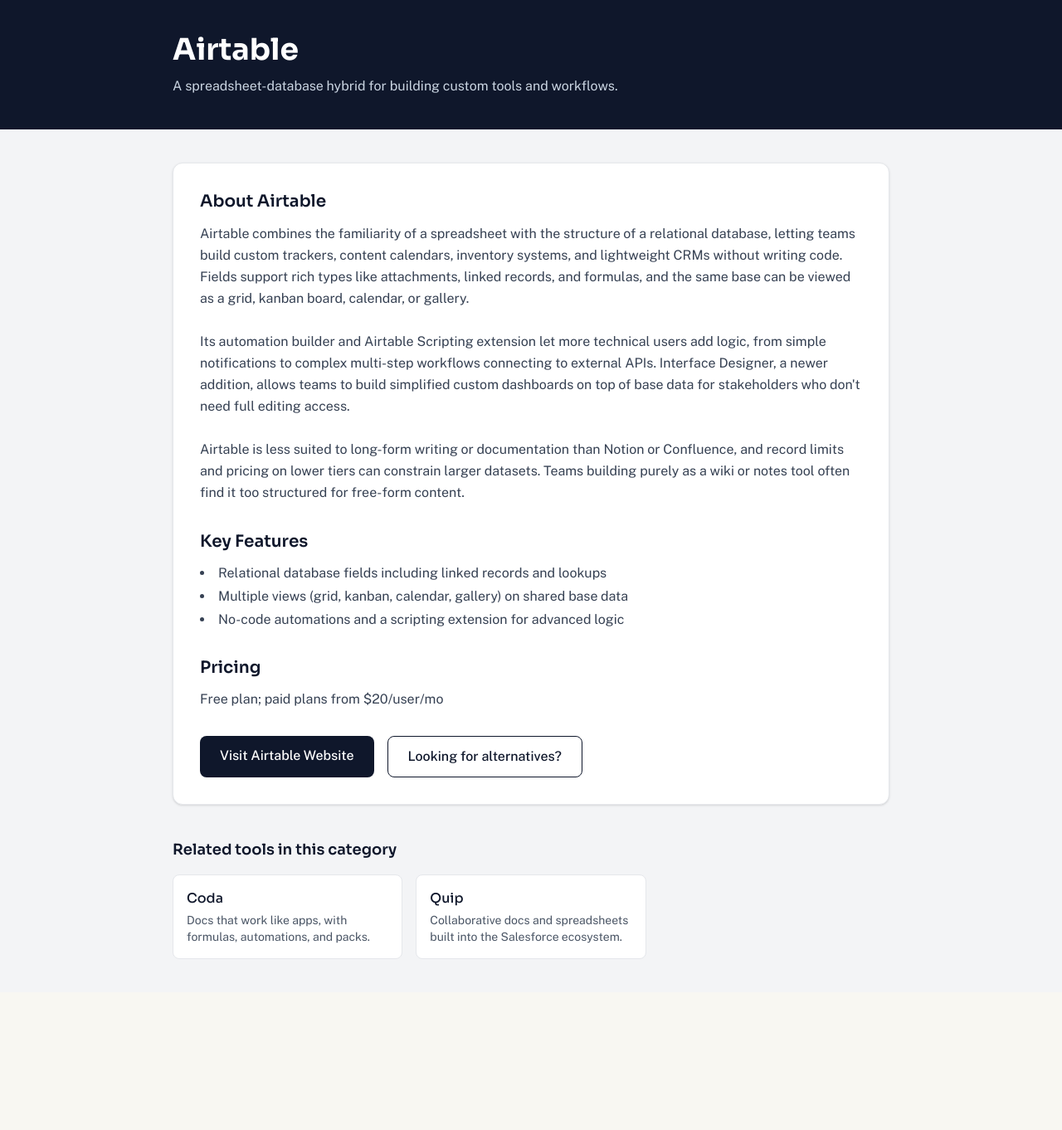
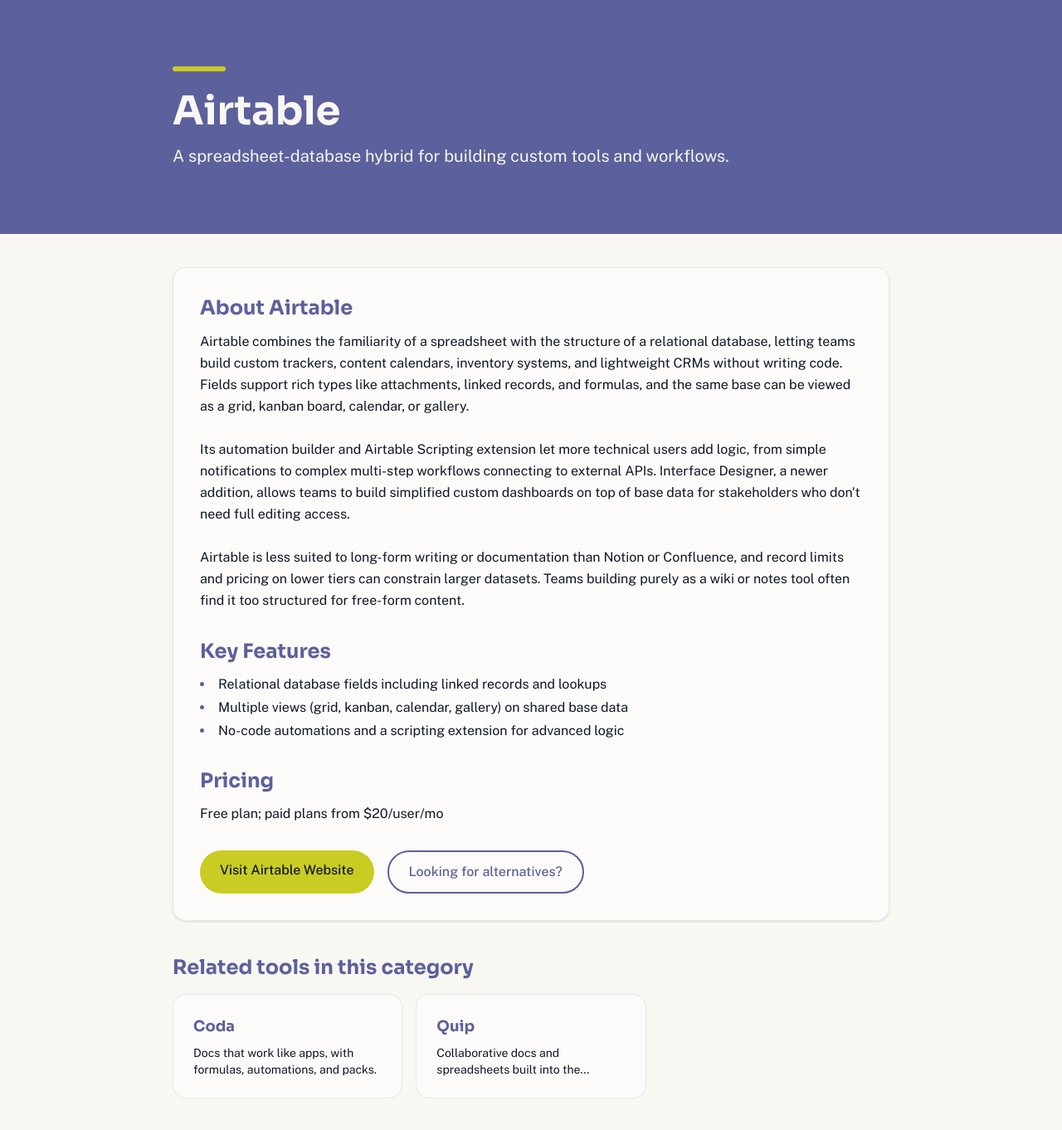
Before and after one commit to jephonius/tool-directory, a Next.js app: page /tool/airtable in a window 1280 px wide. Shown: the whole page at 83% size. Before the commit the page ends 1196 px from the top, so only its background shows below. Built offline with nearby package versions, Linux system fonts and the light colour scheme.

Commit message:
Restyle tool pages

```diff
--- a/app/tool/[slug]/page.jsx
+++ b/app/tool/[slug]/page.jsx
@@ -42,47 +42,48 @@
   };
 
   return (
-    <main className="min-h-screen bg-gray-100">
+    <main className="min-h-screen bg-cream">
       <script
         type="application/ld+json"
         dangerouslySetInnerHTML={{ __html: JSON.stringify(schema) }}
       />
 
-      <header className="bg-slate-900 text-white">
-        <div className="max-w-4xl mx-auto px-4 py-10">
-          <h1 className="text-3xl sm:text-4xl font-bold">{tool.name}</h1>
-          <p className="mt-3 text-slate-300">{tool.tagline}</p>
+      <header className="bg-primary text-cream">
+        <div className="max-w-4xl mx-auto px-4 py-16 sm:py-20">
+          <div className="mb-6 h-1.5 w-16 rounded-full bg-accent"></div>
+          <h1 className="text-4xl sm:text-5xl font-bold">{tool.name}</h1>
+          <p className="mt-4 text-lg sm:text-xl">{tool.tagline}</p>
         </div>
       </header>
 
       <section className="max-w-4xl mx-auto px-4 py-10">
-        <div className="bg-white rounded-xl shadow-sm border border-gray-200 p-8">
-          <h2 className="text-xl font-semibold text-slate-900 mb-3">About {tool.name}</h2>
-          <p className="text-gray-700 whitespace-pre-line leading-relaxed">{tool.description}</p>
+        <div className="bg-white/60 rounded-2xl border border-gray-200 shadow-sm p-8">
+          <h2 className="text-2xl font-bold text-primary mb-3">About {tool.name}</h2>
+          <p className="text-gray-900 whitespace-pre-line leading-relaxed">{tool.description}</p>
 
-          <h2 className="text-xl font-semibold text-slate-900 mt-8 mb-3">Key Features</h2>
-          <ul className="list-disc list-inside space-y-1 text-gray-700">
+          <h2 className="text-2xl font-bold text-primary mt-8 mb-3">Key Features</h2>
+          <ul className="list-disc list-inside space-y-1 text-gray-900 marker:text-primary">
             {tool.keyFeatures.map((feature, index) => (
               <li key={index}>{feature}</li>
             ))}
           </ul>
 
-          <h2 className="text-xl font-semibold text-slate-900 mt-8 mb-3">Pricing</h2>
-          <p className="text-gray-700">{tool.pricingSummary}</p>
+          <h2 className="text-2xl font-bold text-primary mt-8 mb-3">Pricing</h2>
+          <p className="text-gray-900">{tool.pricingSummary}</p>
 
           <div className="mt-8 flex flex-col sm:flex-row gap-4">
             <a
               href={tool.websiteUrl}
               target="_blank"
               rel="noopener noreferrer"
-              className="inline-block text-center bg-slate-900 text-white px-6 py-3 rounded-lg font-medium hover:bg-slate-700 transition"
+              className="inline-block text-center bg-accent text-gray-900 px-6 py-3 rounded-full font-medium hover:brightness-95 transition"
             >
               Visit {tool.name} Website
             </a>
 
             <Link
               href={`/alternatives-to/${tool.id}`}
-              className="inline-block text-center border border-slate-900 text-slate-900 px-6 py-3 rounded-lg font-medium hover:bg-slate-100 transition"
+              className="inline-block text-center border-2 border-primary text-primary px-6 py-3 rounded-full font-medium hover:bg-primary/10 transition"
             >
               Looking for alternatives?
             </Link>
@@ -91,16 +92,16 @@
 
         {relatedTools.length > 0 && (
           <div className="mt-10">
-            <h2 className="text-lg font-semibold text-slate-900 mb-4">Related tools in this category</h2>
+            <h2 className="text-2xl font-bold text-primary mb-4">Related tools in this category</h2>
             <div className="grid grid-cols-1 sm:grid-cols-3 gap-4">
               {relatedTools.map((related) => (
                 <Link
                   key={related.id}
                   href={`/tool/${related.id}`}
-                  className="block bg-white rounded-lg border border-gray-200 p-4 hover:shadow-md hover:border-slate-300 transition"
+                  className="block bg-white/60 rounded-2xl border border-gray-200 p-6 hover:shadow-md hover:border-primary transition"
                 >
-                  <h3 className="font-medium text-slate-900">{related.name}</h3>
-                  <p className="mt-1 text-sm text-gray-600 line-clamp-2">{related.tagline}</p>
+                  <h3 className="text-lg font-bold text-primary">{related.name}</h3>
+                  <p className="mt-2 text-sm text-gray-900 line-clamp-2">{related.tagline}</p>
                 </Link>
               ))}
             </div>
```
